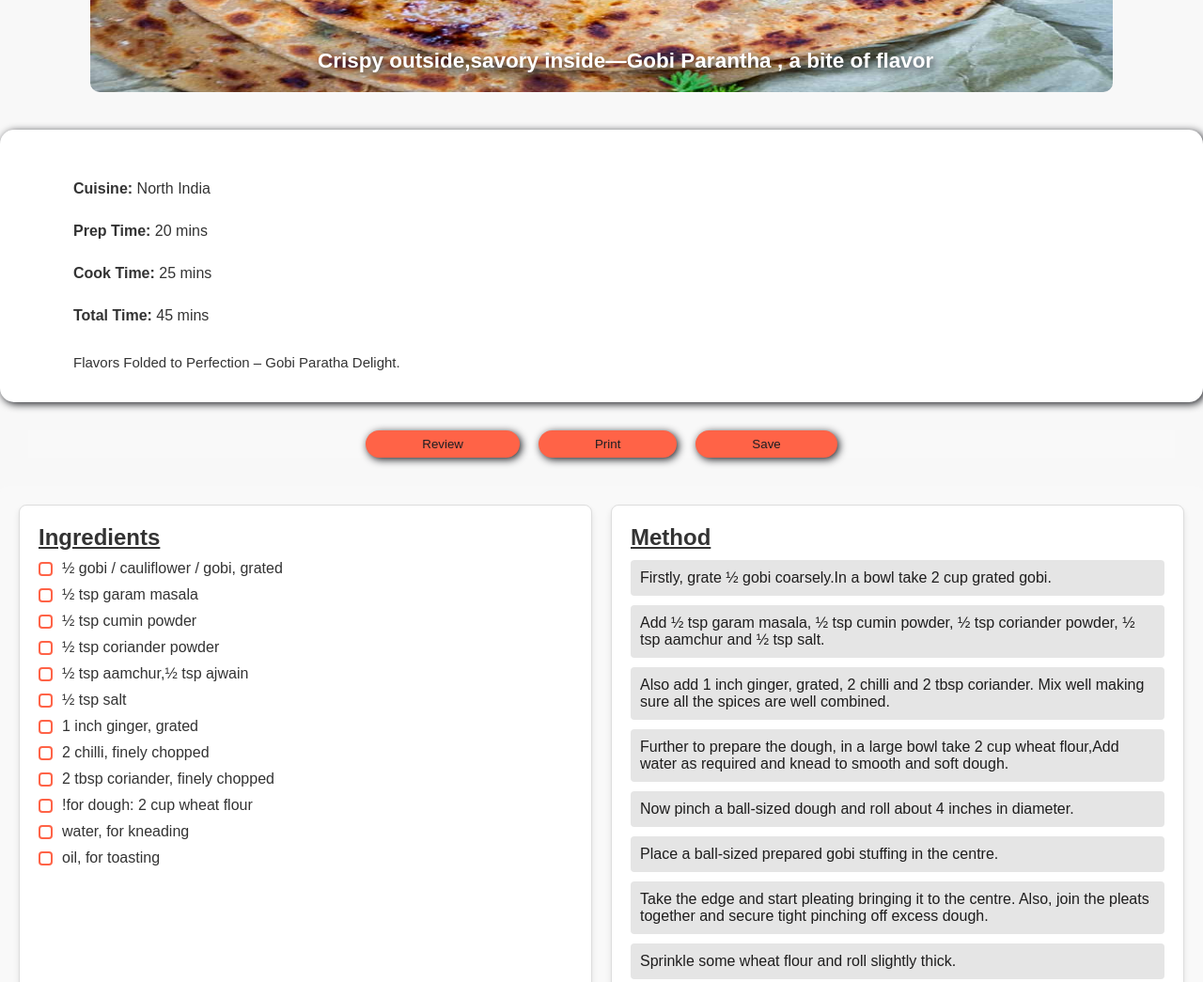
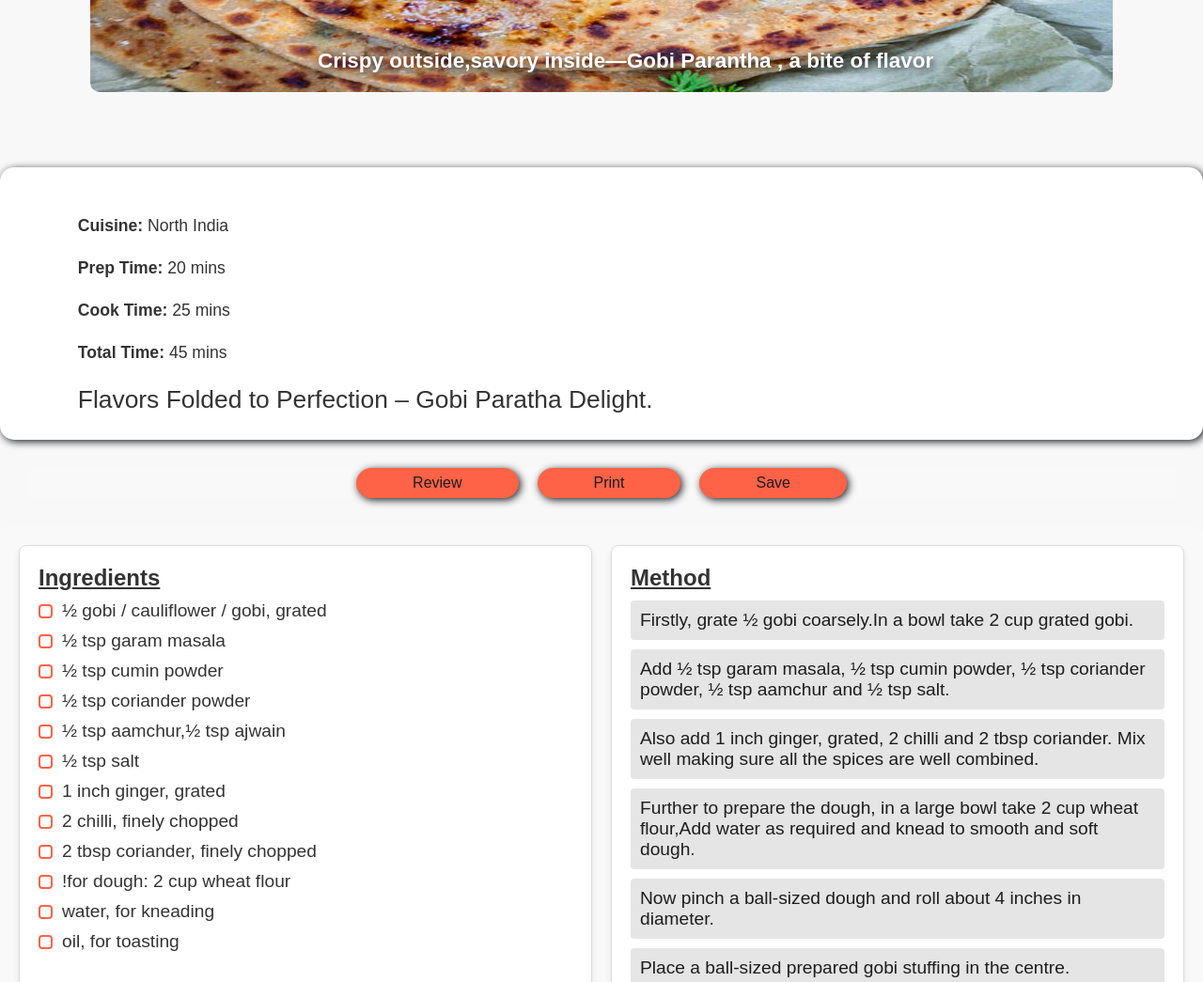
Before and after one commit to chinky23-tech/Recipeproject, a plain HTML site: page bfrecipe1.html in a window 1280 px wide. Shown: the part 420-1465 px from the top of the page at 94% size. Drawn offline with Linux system fonts and the light colour scheme.

Commit message:
changed font size

```diff
--- a/styles/bfrecipe1.css
+++ b/styles/bfrecipe1.css
@@ -59,6 +59,7 @@ body {
     margin-top: 25em;
     border-radius: 15px;
     width: 100;
+    font-size: 1.1em;
 
 }
 .recipe-details .info {
@@ -71,7 +72,7 @@ body {
 }
 #text{
     margin-top: 25px;
-    font-size: 15px;
+    font-size: 1.5em;
 }
 
 
@@ -111,6 +112,7 @@ button {
     cursor: pointer;
     border-radius: 18px;
     box-shadow: 2px 2px 8px #1c1d22;
+    font-size: 1em;
 
 }
 
@@ -158,7 +160,7 @@ button:hover {
 .ingredients-method ul li,
 .ingredients-method ol li {
     margin-bottom: 10px;
-    font-size: 1rem;
+    font-size: 1.2rem;
 
 }
 
@@ -168,7 +170,7 @@ button:hover {
     align-items: center;
     gap: 10px;
     cursor: pointer;
-    font-size: 1rem;
+    font-size: 1.2rem;
     color: #333;
 }
 
--- a/styles/bfrecipe10.css
+++ b/styles/bfrecipe10.css
@@ -57,6 +57,7 @@ body {
     margin-top: 25em;
     border-radius: 15px;
     width: 100;
+    font-size: 1.1em;
 
 }
 .recipe-details .info {
@@ -69,7 +70,8 @@ body {
 }
 #text{
     margin-top: 25px;
-    font-size: 15px;
+    font-size: 1.5em;
+
 }
 
 
@@ -109,6 +111,7 @@ button {
     cursor: pointer;
     border-radius: 18px;
     box-shadow: 2px 2px 8px #1c1d22;
+    font-size: 1em;
 
 }
 
@@ -156,7 +159,7 @@ button:hover {
 .ingredients-method ul li,
 .ingredients-method ol li {
     margin-bottom: 10px;
-    font-size: 1rem;
+    font-size: 1.2rem;
 
 }
 
@@ -166,7 +169,7 @@ button:hover {
     align-items: center;
     gap: 10px;
     cursor: pointer;
-    font-size: 1rem;
+    font-size: 1.2rem;
     color: #333;
 }
 
--- a/styles/bfrecipe2.css
+++ b/styles/bfrecipe2.css
@@ -57,7 +57,7 @@ body {
     margin-top: 25em;
     border-radius: 15px;
     width: 100;
-
+    font-size: 1.1em;
 }
 .recipe-details .info {
     display: block;
@@ -69,7 +69,7 @@ body {
 }
 #text{
     margin-top: 25px;
-    font-size: 15px;
+    font-size: 1.5em;
 }
 
 
@@ -108,6 +108,7 @@ button {
     cursor: pointer;
     border-radius: 18px;
     box-shadow: 2px 2px 8px #1c1d22;
+    font-size: 1em;
 
 }
 
@@ -155,7 +156,7 @@ button:hover {
 .ingredients-method ul li,
 .ingredients-method ol li {
     margin-bottom: 10px;
-    font-size: 1rem;
+    font-size: 1.2rem;
 
 }
 
@@ -165,7 +166,7 @@ button:hover {
     align-items: center;
     gap: 10px;
     cursor: pointer;
-    font-size: 1rem;
+    font-size: 1.2rem;
     color: #333;
 }
 
--- a/styles/bfrecipe3.css
+++ b/styles/bfrecipe3.css
@@ -57,6 +57,7 @@ body {
     margin-top: 25em;
     border-radius: 15px;
     width: 100;
+    font-size: 1.1em;
 
 }
 .recipe-details .info {
@@ -69,7 +70,7 @@ body {
 }
 #text{
     margin-top: 25px;
-    font-size: 15px;
+    font-size: 1.5em;
 }
 
 
@@ -109,6 +110,7 @@ button {
     cursor: pointer;
     border-radius: 18px;
     box-shadow: 2px 2px 8px #1c1d22;
+    font-size: 1em;
 
 }
 
@@ -156,7 +158,7 @@ button:hover {
 .ingredients-method ul li,
 .ingredients-method ol li {
     margin-bottom: 10px;
-    font-size: 1rem;
+    font-size: 1.2rem;
 
 }
 
@@ -166,7 +168,7 @@ button:hover {
     align-items: center;
     gap: 10px;
     cursor: pointer;
-    font-size: 1rem;
+    font-size: 1.2rem;
     color: #333;
 }
 
--- a/styles/bfrecipe4.css
+++ b/styles/bfrecipe4.css
@@ -57,6 +57,7 @@ body {
     margin-top: 25em;
     border-radius: 15px;
     width: 100;
+    font-size: 1.1em;
 
 }
 .recipe-details .info {
@@ -69,7 +70,7 @@ body {
 }
 #text{
     margin-top: 25px;
-    font-size: 15px;
+    font-size: 1.5em;
 }
 
 
@@ -109,6 +110,7 @@ button {
     cursor: pointer;
     border-radius: 18px;
     box-shadow: 2px 2px 8px #1c1d22;
+    font-size: 1em;
 
 }
 
@@ -156,7 +158,7 @@ button:hover {
 .ingredients-method ul li,
 .ingredients-method ol li {
     margin-bottom: 10px;
-    font-size: 1rem;
+    font-size: 1.2rem;
 
 }
 
@@ -166,7 +168,7 @@ button:hover {
     align-items: center;
     gap: 10px;
     cursor: pointer;
-    font-size: 1rem;
+    font-size: 1.2rem;
     color: #333;
 }
 
--- a/styles/bfrecipe5.css
+++ b/styles/bfrecipe5.css
@@ -57,6 +57,7 @@ body {
     margin-top: 25em;
     border-radius: 15px;
     width: 100;
+    font-size: 1.1em;
 
 }
 .recipe-details .info {
@@ -69,7 +70,7 @@ body {
 }
 #text{
     margin-top: 25px;
-    font-size: 15px;
+    font-size: 1.5em;
 }
 
 
@@ -109,6 +110,7 @@ button {
     cursor: pointer;
     border-radius: 18px;
     box-shadow: 2px 2px 8px #1c1d22;
+    font-size: 1em;
 
 }
 
@@ -156,7 +158,7 @@ button:hover {
 .ingredients-method ul li,
 .ingredients-method ol li {
     margin-bottom: 10px;
-    font-size: 1rem;
+    font-size: 1.2rem;
 
 }
 
@@ -166,7 +168,7 @@ button:hover {
     align-items: center;
     gap: 10px;
     cursor: pointer;
-    font-size: 1rem;
+    font-size: 1.2rem;
     color: #333;
 }
 
--- a/styles/bfrecipe6.css
+++ b/styles/bfrecipe6.css
@@ -57,6 +57,7 @@ body {
     margin-top: 25em;
     border-radius: 15px;
     width: 100;
+    font-size: 1.1em;
 
 }
 .recipe-details .info {
@@ -69,7 +70,7 @@ body {
 }
 #text{
     margin-top: 25px;
-    font-size: 15px;
+    font-size: 1.5em;
 }
 
 
@@ -109,6 +110,7 @@ button {
     cursor: pointer;
     border-radius: 18px;
     box-shadow: 2px 2px 8px #1c1d22;
+    font-size: 1em;
 
 }
 
@@ -156,7 +158,7 @@ button:hover {
 .ingredients-method ul li,
 .ingredients-method ol li {
     margin-bottom: 10px;
-    font-size: 1rem;
+    font-size: 1.2rem;
 
 }
 
@@ -166,7 +168,7 @@ button:hover {
     align-items: center;
     gap: 10px;
     cursor: pointer;
-    font-size: 1rem;
+    font-size: 1.2rem;
     color: #333;
 }
 
--- a/styles/bfrecipe7.css
+++ b/styles/bfrecipe7.css
@@ -57,6 +57,7 @@ body {
     margin-top: 25em;
     border-radius: 15px;
     width: 100;
+    font-size: 1.1em;
 
 }
 .recipe-details .info {
@@ -69,7 +70,7 @@ body {
 }
 #text{
     margin-top: 25px;
-    font-size: 15px;
+    font-size: 1.5em;
 }
 
 
@@ -109,6 +110,7 @@ button {
     cursor: pointer;
     border-radius: 18px;
     box-shadow: 2px 2px 8px #1c1d22;
+    font-size: 1em;
 
 }
 
@@ -156,7 +158,7 @@ button:hover {
 .ingredients-method ul li,
 .ingredients-method ol li {
     margin-bottom: 10px;
-    font-size: 1rem;
+    font-size: 1.2rem;
 
 }
 
@@ -166,7 +168,7 @@ button:hover {
     align-items: center;
     gap: 10px;
     cursor: pointer;
-    font-size: 1rem;
+    font-size: 1.2rem;
     color: #333;
 }
 
--- a/styles/bfrecipe8.css
+++ b/styles/bfrecipe8.css
@@ -57,6 +57,7 @@ body {
     margin-top: 25em;
     border-radius: 15px;
     width: 100;
+    font-size: 1.1em;
 
 }
 .recipe-details .info {
@@ -69,7 +70,7 @@ body {
 }
 #text{
     margin-top: 25px;
-    font-size: 15px;
+    font-size: 1.5em;
 }
 
 
@@ -109,6 +110,7 @@ button {
     cursor: pointer;
     border-radius: 18px;
     box-shadow: 2px 2px 8px #1c1d22;
+    font-size: 1em;
 
 }
 
@@ -156,7 +158,7 @@ button:hover {
 .ingredients-method ul li,
 .ingredients-method ol li {
     margin-bottom: 10px;
-    font-size: 1rem;
+    font-size: 1.2rem;
 
 }
 
@@ -166,7 +168,7 @@ button:hover {
     align-items: center;
     gap: 10px;
     cursor: pointer;
-    font-size: 1rem;
+    font-size: 1.2rem;
     color: #333;
 }
 
--- a/styles/bfrecipe9.css
+++ b/styles/bfrecipe9.css
@@ -57,6 +57,7 @@ body {
     margin-top: 25em;
     border-radius: 15px;
     width: 100;
+    font-size: 1.1em;
 
 }
 .recipe-details .info {
@@ -69,7 +70,7 @@ body {
 }
 #text{
     margin-top: 25px;
-    font-size: 15px;
+    font-size: 1.5em;
 }
 
 
@@ -109,6 +110,7 @@ button {
     cursor: pointer;
     border-radius: 18px;
     box-shadow: 2px 2px 8px #1c1d22;
+    font-size: 1em;
 
 }
 
@@ -156,7 +158,7 @@ button:hover {
 .ingredients-method ul li,
 .ingredients-method ol li {
     margin-bottom: 10px;
-    font-size: 1rem;
+    font-size: 1.2rem;
 
 }
 
@@ -166,7 +168,7 @@ button:hover {
     align-items: center;
     gap: 10px;
     cursor: pointer;
-    font-size: 1rem;
+    font-size: 1.2rem;
     color: #333;
 }
 
--- a/styles/special.css
+++ b/styles/special.css
@@ -57,6 +57,7 @@ body {
     margin-top: 25em;
     border-radius: 15px;
     width: 100;
+    font-size: 1.1em;
 
 }
 .recipe-details .info {
@@ -69,7 +70,7 @@ body {
 }
 #text{
     margin-top: 25px;
-    font-size: 15px;
+    font-size: 1.5em;
 }
 
 
@@ -109,6 +110,7 @@ button {
     cursor: pointer;
     border-radius: 18px;
     box-shadow: 2px 2px 8px #1c1d22;
+    font-size: 1em;
 
 }
 
@@ -156,7 +158,7 @@ button:hover {
 .ingredients-method ul li,
 .ingredients-method ol li {
     margin-bottom: 10px;
-    font-size: 1rem;
+    font-size: 1.2rem;
 
 }
 
@@ -166,7 +168,7 @@ button:hover {
     align-items: center;
     gap: 10px;
     cursor: pointer;
-    font-size: 1rem;
+    font-size: 1.2rem;
     color: #333;
 }
 
```
